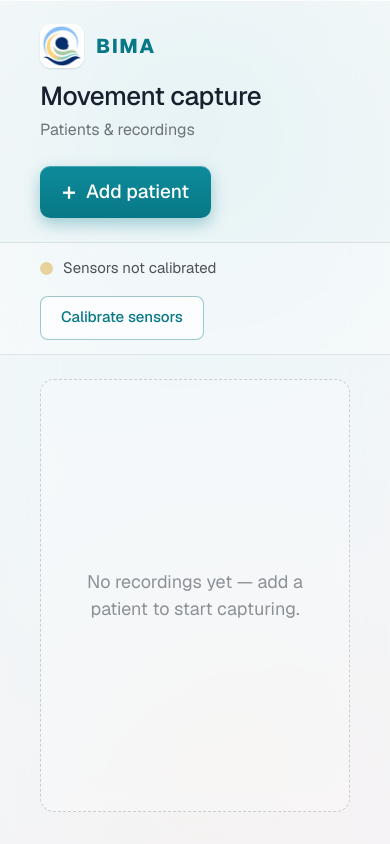
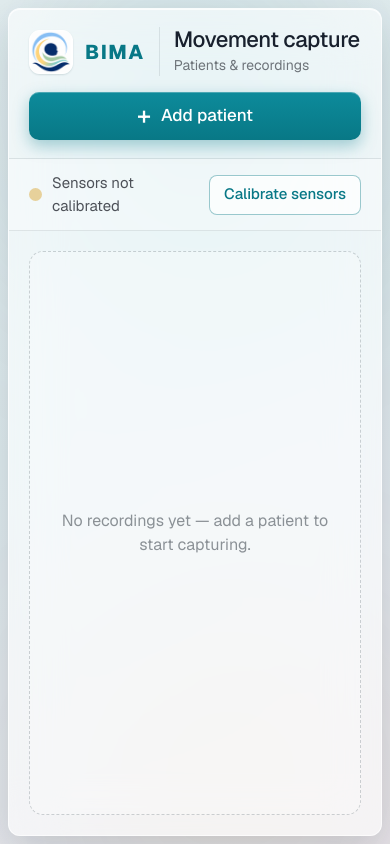
Before and after one commit to Maly314/BIMA, a Next.js app: page / in a window 390 px wide. Built offline with nearby package versions, Linux system fonts and the light colour scheme.

Commit message:
Restore BIMA frame in narrow browser panes

```diff
--- a/app/globals.css
+++ b/app/globals.css
@@ -362,16 +362,32 @@ input:focus, select:focus { border-color:var(--teal); background:rgba(255,255,25
 }
 
 @media (max-width:700px) {
-  .landing-header { align-items:flex-start; flex-direction:column; }
-  .landing-title-block { align-items:flex-start; gap:13px; }
-  .landing-title-block .brand-divider { display:none; }
-  .landing-title-block { flex-wrap:wrap; }
+  /* The in-app browser is often a narrow desktop pane, not a phone. Preserve
+     the visual application frame so the responsive view still reads as BIMA
+     instead of looking like an unstyled document. */
+  .page-shell { padding:8px; }
+  .app-window {
+    min-height:calc(100vh - 16px);
+    border:1px solid var(--glass-edge);
+    border-radius:12px;
+    box-shadow:0 14px 40px rgba(18,40,52,.16), var(--glass-highlight);
+  }
+  .landing-header { align-items:stretch; flex-direction:column; gap:16px; padding:18px 20px; }
+  .landing-title-block { display:grid; grid-template-columns:auto 1px minmax(0,1fr); align-items:center; gap:14px; width:100%; }
+  .landing-title-block .brand-divider { display:block; min-height:42px; }
+  .landing-title-block h1 { font-size:22px; line-height:1.1; }
+  .landing-header p { margin-top:4px; font-size:14px; }
+  .landing-header .add-patient { width:100%; height:48px; justify-content:center; font-size:17px; }
   .brand-copy small { white-space:normal; }
   .title-group .brand-lockup,.title-group .title-divider { display:none; }
   .sync-capture-bar { grid-template-columns:1fr; }
   .sync-capture-bar button { width:100%; }
   .patient-details-grid { grid-template-columns:1fr; gap:0; }
-  .setup-bar { align-items:flex-start; flex-direction:column; }
+  .setup-bar { align-items:center; flex-direction:row; padding:13px 20px; }
+  .setup-bar .btn-cal { flex:none; height:40px; padding:0 14px; }
+  .setup-msg { display:none; }
+  .landing-body { padding:20px; min-height:300px; }
+  .landing-empty { min-height:240px; font-size:16px; }
   .calibration-stage { grid-template-columns:58px 1fr; padding:16px 20px; gap:12px; }
   .calibration-stage-value { width:50px; height:50px; font-size:22px; }
 }
```
